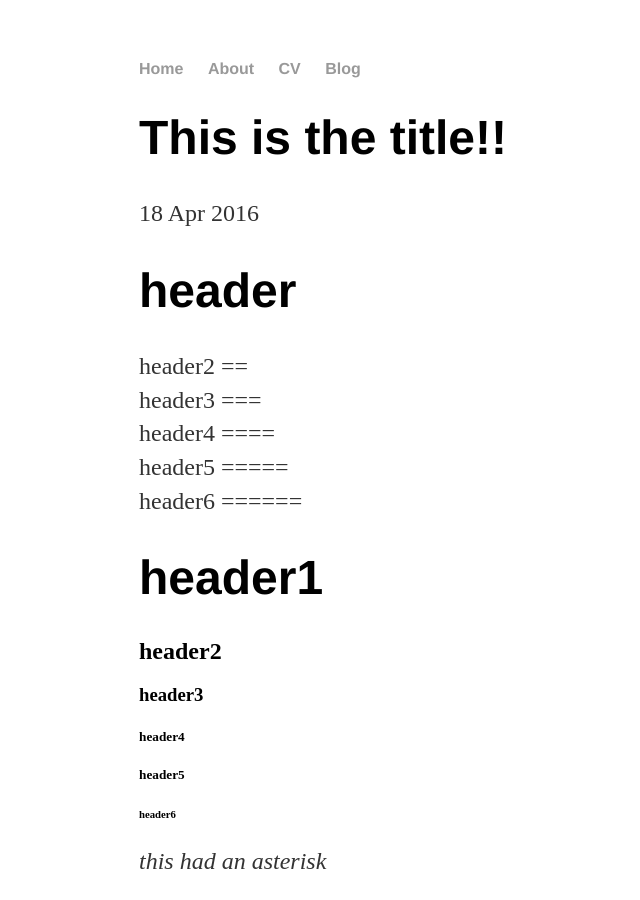
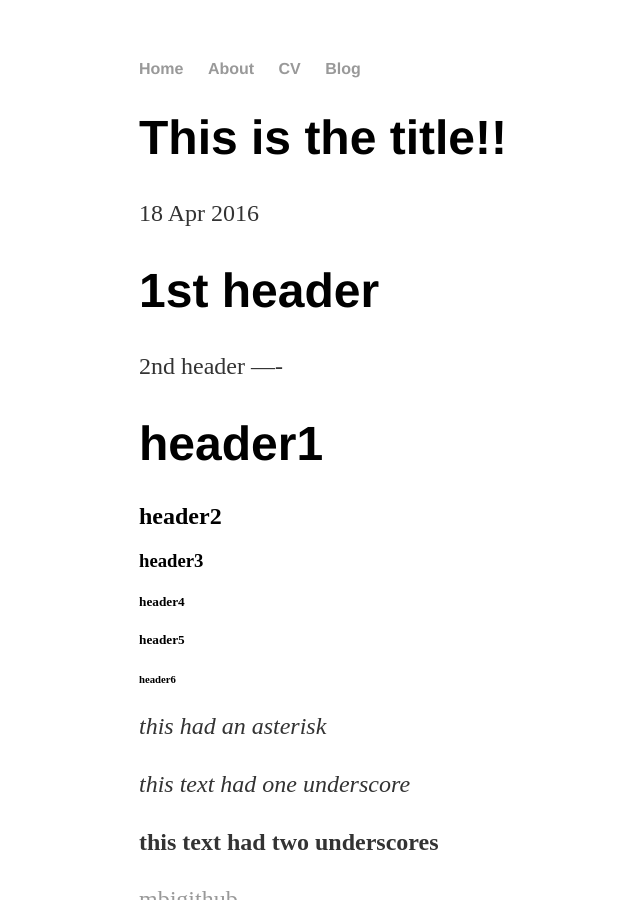
Before and after one commit to mbjusa/adl.github.io, a Jekyll site: the page built from _posts/2016-04-18-second post.md, in a window 1280 px wide and 900 px high. Shown: the whole window, without its empty margins (53-693 px from the left). Built offline with Jekyll 4.4.1, drawn with Linux system fonts in a browser that asks for light colours.

Commit message:
Update 2016-04-18-second post.md
md mods

```diff
--- a/_posts/2016-04-18-second post.md
+++ b/_posts/2016-04-18-second post.md
@@ -6,18 +6,11 @@ date: 2016-04-18
 
 
 
-header
-=
-header2
-==
-header3
-===
-header4
+1st header
 ====
-header5
-=====
-header6
-======
+2nd header
+----
+
 
 
 
```
